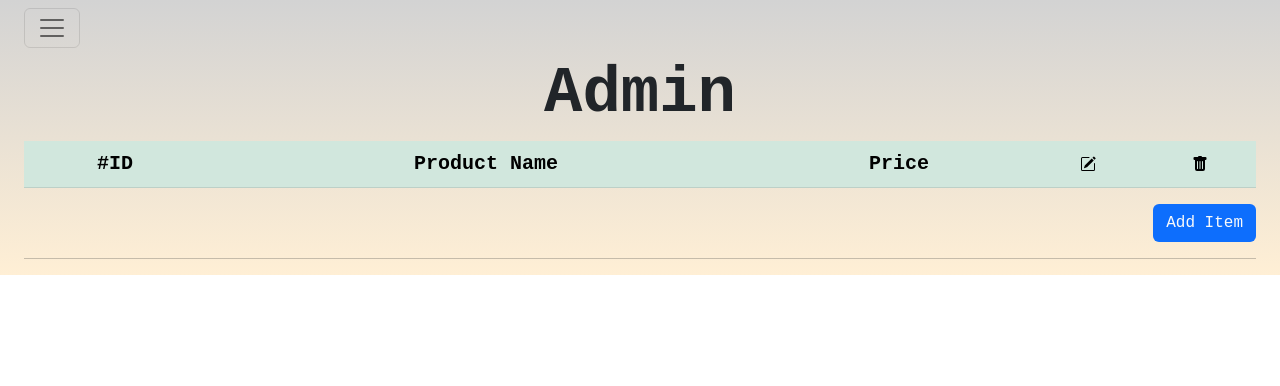
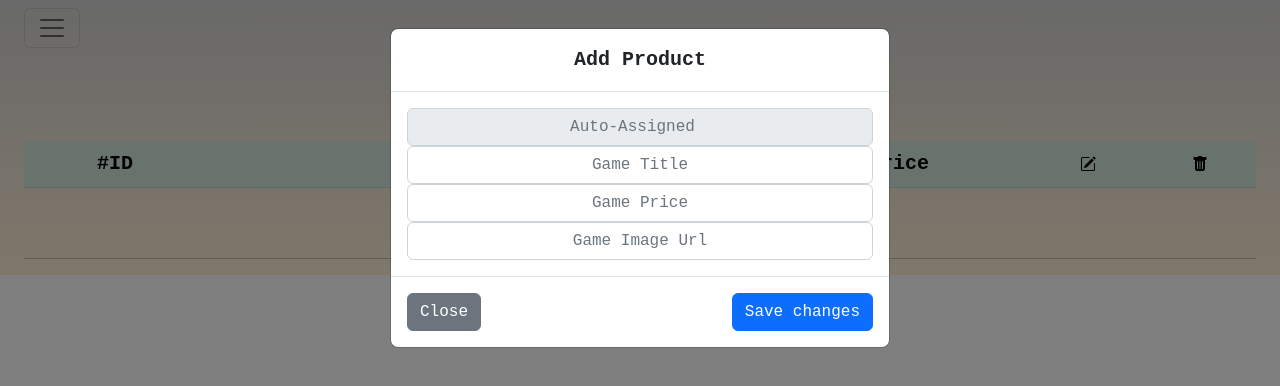
Before and after one commit to SethJKallis/JS-End-of-Module-Project, a plain HTML site: page html/admin.html in a window 1280 px wide. Both pictures are taken after a click on the button "Add Item". Drawn offline with nearby package versions, Linux system fonts and the light colour scheme.

Commit message:
began logic for adding a new product

```diff
--- a/html/admin.html
+++ b/html/admin.html
@@ -57,7 +57,31 @@
 
         </tbody>
       </table>
-      <button id="createBtn" class="btn btn bg-primary text-light">Add Item</button>
+<!-- Button trigger modal -->
+<button type="button" class="btn btn-primary" data-bs-toggle="modal" data-bs-target="#createModal">
+  Add Item
+</button>
+
+<!-- Modal -->
+<div class="modal fade" id="createModal" tabindex="-1" aria-labelledby="exampleModalLabel" aria-hidden="true">
+  <div class="modal-dialog">
+    <div class="modal-content">
+      <div class="modal-header">
+        <h1 class="modal-title fs-5" id="exampleModalLabel">Add Product</h1>
+      </div>
+      <div class="modal-body">
+        <input type="number" class="form-control text-center" name="id" id="idInput" placeholder="Auto-Assigned" disabled>
+        <input type="text" class="form-control text-center" name="gameTitle" id="createTitleInput" placeholder="Game Title">
+        <input type="text" class="form-control text-center" name="price" id="createPriceInput" placeholder="Game Price">
+        <input type="text" class="form-control text-center" name="image" id="createImageInput" placeholder="Game Image Url">
+      </div>
+      <div class="modal-footer">
+        <button type="button" class="btn btn-secondary" data-bs-dismiss="modal">Close</button>
+        <button id="createBtn" type="button" class="btn btn-primary" data-bs-dismiss="modal">Save changes</button>
+      </div>
+    </div>
+  </div>
+</div>
       <hr>
     </section>
    </main>
--- a/js/admin.js
+++ b/js/admin.js
@@ -124,3 +124,23 @@ let displayTableContent = () => {
           }
         })
 })
+
+let newItemCreated = (id,gameTitle,price,image) => {
+  this.id = id
+  this.gameTitle = gameTitle;
+  this.price = price;
+  this.image = image
+}
+
+let addProduct = document.querySelector('#createBtn');
+let newGameTitle = document.querySelector('#createTitleInput');
+let newGamePrice = document.querySelector('#createPriceInput');
+let newGameImage = document.querySelector('#createImageInput')
+
+
+
+
+addProduct.addEventListener('click', (e) => {
+  console.log('clicked');
+
+})
```
